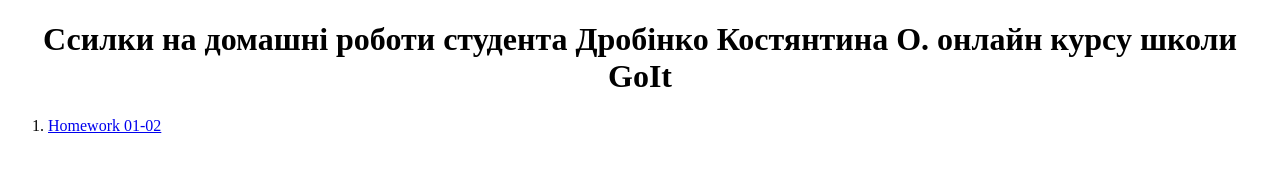
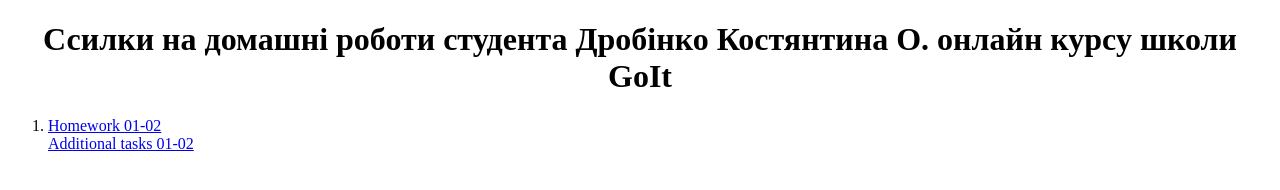
Before and after one commit to DRAKOS6666/GoIt, a plain HTML site: page index.html in a window 1280 px wide. Drawn offline with Linux system fonts and the light colour scheme.

Commit message:
Added additional tasks link to GitPage main

```diff
--- a/index.html
+++ b/index.html
@@ -9,7 +9,8 @@
   <body>
       <h1 align="center">Ссилки на домашні роботи студента Дробінко Костянтина О. онлайн курсу школи GoIt </h1>
     <ol>
-      <li><a href="./goit-fe-course/hw-01-02/index.html">Homework 01-02</a></li>
+      <li><a href="./goit-fe-course/hw-01-02/index.html">Homework 01-02</a><br>
+        <a href="./goit-fe-course/hw-01-02/additional_tasks/add_tasks.html">Additional tasks 01-02</a></li>
     </ol>
   </body>
 </html>
```
